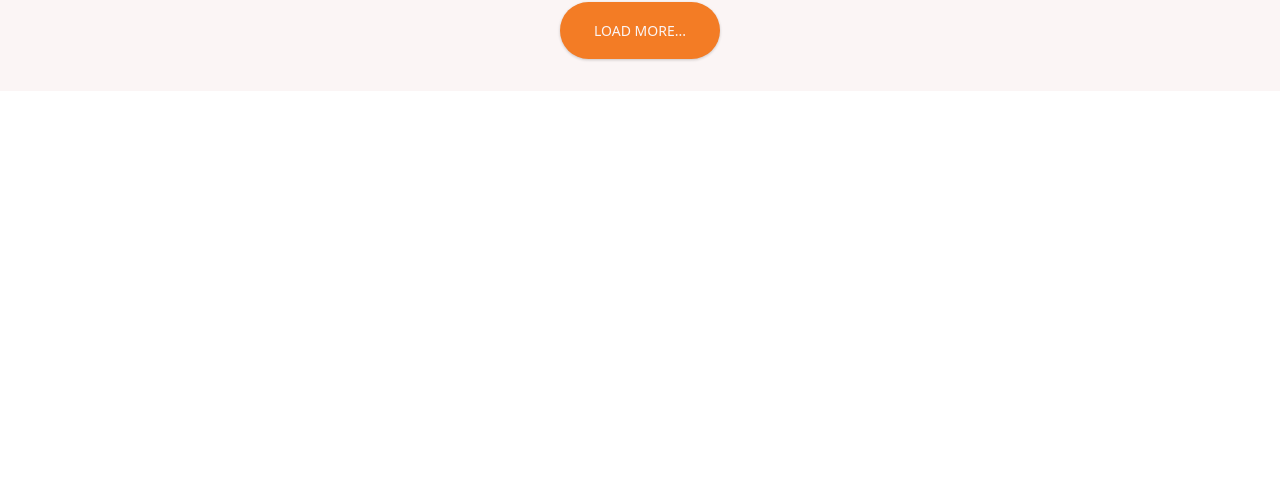
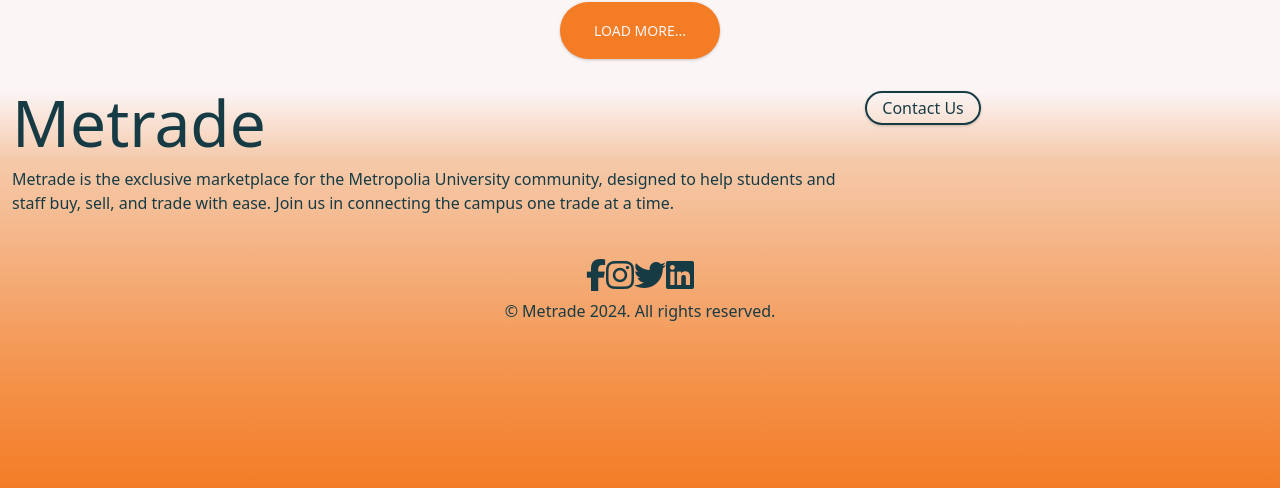
Before and after one commit to Nhidinh91/metrade, a React (Vite) app in the folder ecommerce/: page / in a window 1280 px wide. Shown: the part 1711-2199 px from the top of the page. Before the commit the page ends 1802 px from the top, so only its background shows below. Built offline with nearby package versions, Linux system fonts and the light colour scheme; the HTML template or start-up script is replaced by a standard one; a web font is replaced by a local one.

Commit message:
chores: decorate and reorganize footer

```diff
--- a/ecommerce/src/App.css
+++ b/ecommerce/src/App.css
@@ -163,6 +163,20 @@ p {
   text-transform: capitalize;
 }
 
+.btn-empty {
+  background: none;
+  color: var(--clr-navy)  ;
+  padding: 3px 15px;
+  letter-spacing: var(--spacing);
+  display: inline-block;
+  transition: var(--transition);
+  font-size: 1rem;
+  border: 2px solid var(--clr-navy);
+  border-radius: 4rem;
+  cursor: pointer;
+  text-transform: capitalize;
+}
+
 /* section */
 .section {
   padding: 5rem 0;
@@ -292,4 +306,10 @@ Footer
 
 .footer {
   background: linear-gradient(0deg, #F37C25 0%,  #F49149 27%, #F5CAAB 83%,#FBF5F5 100%);
+  min-height: 400px;
 }
+
+.footer a {
+  color: var(--clr-navy);
+  font-size: 2rem;
+}
--- a/ecommerce/src/App.jsx
+++ b/ecommerce/src/App.jsx
@@ -13,6 +13,7 @@ function App() {
     <Navbar/>
     <Hero/>
     <Newsfeed/>
+    <Footer/>
     </>
   );
 }
--- a/ecommerce/src/Components/pageComponents/Footer.jsx
+++ b/ecommerce/src/Components/pageComponents/Footer.jsx
@@ -13,14 +13,21 @@ const Footer = () => {
                         <p>Metrade is the exclusive marketplace for the Metropolia University community, designed to help students and staff buy, sell, and trade with ease. Join us in connecting the campus one trade at a time.</p>
                     </Col>
                     <Col md={4}>
-                        <Button className='btn-white'>Contact Us</Button>
+                        <Button className='btn-empty'>Contact Us</Button>
                     </Col>
                 </Row>
             </Col>
 
             <Col className='footer-lower text-center py-3'>
-
-                <p>&copy; 2021 Metrade. All rights reserved.</p>
+                <Col>
+                    <a href='https://www.facebook.com' target='_blank' rel='noreferrer'><i className="fa-brands fa-facebook-f"/></a>
+                    <a href='https://www.instagram.com' target='_blank' rel='noreferrer'><i class="fa-brands fa-instagram"></i></a>
+                    <a href='https://www.twitter.com' target='_blank' rel='noreferrer'><i class="fa-brands fa-twitter"></i></a>
+                    <a href='https://www.linkedin.com' target='_blank' rel='noreferrer'><i class="fa-brands fa-linkedin"></i></a>
+                </Col>
+                <Col>
+                    <p>&copy; Metrade 2024. All rights reserved.</p>
+                </Col>
             </Col>
         </Container>
     </footer>
```
